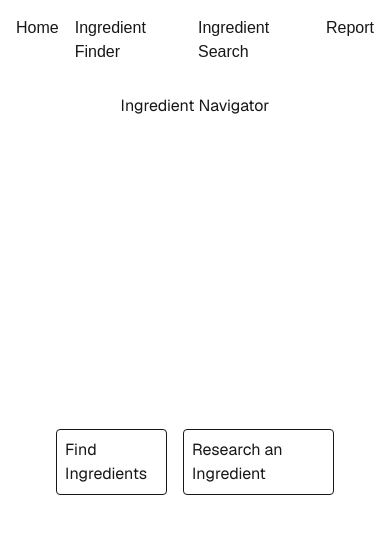
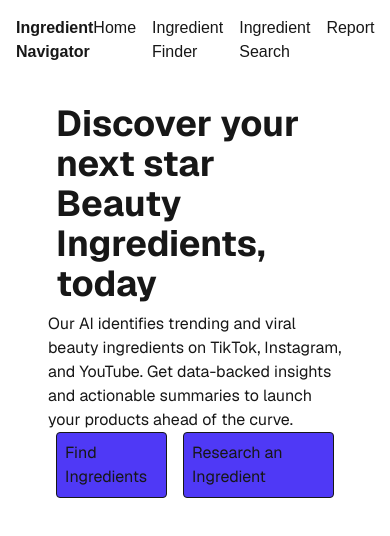
Before and after one commit to alisapromthep/ingredient-navigator, a Next.js app: page / in a window 390 px wide. Shown: the top 536 px of the page. Built offline with nearby package versions, Linux system fonts and the light colour scheme.

Commit message:
adjusted accent colors, added title and subtext to homepage

```diff
--- a/package.json
+++ b/package.json
@@ -18,8 +18,10 @@
   "devDependencies": {
     "@eslint/eslintrc": "^3",
     "@tailwindcss/postcss": "^4",
+    "autoprefixer": "^10.4.21",
     "eslint": "^9",
     "eslint-config-next": "15.3.2",
-    "tailwindcss": "^4"
+    "postcss": "^8.5.3",
+    "tailwindcss": "^4.1.7"
   }
 }
--- a/src/app/components/IngredientFinderForm/IngredientFinderForm.js
+++ b/src/app/components/IngredientFinderForm/IngredientFinderForm.js
@@ -52,7 +52,7 @@ export default function IngredientFinderForm() {
   return (
     <form
       onSubmit={handleSubmit}
-      className="space-y-4 p-6 bg-white shadow-md rounded-lg"
+      className="space-y-4 p-6 bg-indigo-100 shadow-md rounded-lg"
     >
       <h2 className="text-2xl font-bold mb-4 text-gray-800">
         Ingredient Finder
@@ -71,7 +71,7 @@ export default function IngredientFinderForm() {
           value={productCategory}
           onChange={(e) => setProductCategory(e.target.value)}
           required
-          className="mt-1 block w-full pl-3 pr-10 py-2 text-base text-gray-700 border-gray-300 focus:outline-none focus:ring-blue-500 focus:border-blue-500 sm:text-sm rounded-md"
+          className="mt-1 block w-full pl-3 pr-10 py-2 bg-white text-base text-gray-700 border-gray-300 focus:outline-none focus:ring-indigo-500 focus:border-indigo-500 sm:text-sm rounded-md"
         >
           <option value="">Select a category</option>
           <option value="hair">Hair</option>
@@ -95,7 +95,7 @@ export default function IngredientFinderForm() {
           value={productType}
           onChange={(e) => setProductType(e.target.value)}
           required
-          className="mt-1 block w-full pl-3 pr-10 py-2 text-base text-gray-700 border-gray-300 focus:outline-none focus:ring-blue-500 focus:border-blue-500 sm:text-sm rounded-md"
+          className="mt-1 block w-full pl-3 pr-10 py-2 bg-white text-base text-gray-700 border-gray-300 focus:outline-none focus:ring-indigo-500 focus:border-indigo-500 sm:text-sm rounded-md"
         >
           <option value="">Select type</option>
           <option value="water-based">Water-based</option>
@@ -118,7 +118,7 @@ export default function IngredientFinderForm() {
           value={productFunction}
           onChange={(e) => setProductFunction(e.target.value)}
           placeholder="e.g., provide deep hydration"
-          className="text-gray-700 mt-1 block w-full shadow-sm sm:text-sm border-gray-300 rounded-md p-2"
+          className="text-gray-700 bg-white mt-1 block w-full shadow-sm sm:text-sm border-gray-300 rounded-md p-2"
         />
       </div>
 
@@ -129,7 +129,7 @@ export default function IngredientFinderForm() {
           type="checkbox"
           checked={includeClinicalStudies}
           onChange={(e) => setIncludeClinicalStudies(e.target.checked)}
-          className="h-4 w-4 text-blue-600 focus:ring-blue-500 border-gray-300 rounded"
+          className="h-4 w-4 text-indigo-600 focus:ring-indigo-500 border-gray-300 rounded"
         />
         <label
           htmlFor="includeClinicalStudies"
@@ -154,7 +154,7 @@ export default function IngredientFinderForm() {
           onChange={(e) => setNumIngredients(parseInt(e.target.value))}
           min="1"
           max="10"
-          className="text-gray-700 mt-1 block w-full shadow-sm sm:text-sm border-gray-300 rounded-md p-2"
+          className="text-gray-700 bg-white mt-1 block w-full shadow-sm sm:text-sm border-gray-300 rounded-md p-2"
         />
       </div>
 
@@ -165,7 +165,7 @@ export default function IngredientFinderForm() {
           type="checkbox"
           checked={connectToMarketTrend}
           onChange={(e) => setConnectToMarketTrend(e.target.checked)}
-          className="h-4 w-4 text-blue-600 focus:ring-blue-500 border-gray-300 rounded"
+          className="h-4 w-4 text-indigo-600 focus:ring-indigo-500 border-gray-300 rounded"
         />
         <label
           htmlFor="connectToMarketTrend"
@@ -178,7 +178,7 @@ export default function IngredientFinderForm() {
       <button
         type="submit"
         disabled={loading}
-        className="bg-blue-500 text-white p-2 rounded"
+        className="bg-indigo-600 text-white p-2 rounded"
       >
         {loading ? "Submitting..." : "Find Ingredients"}
       </button>
--- a/src/app/components/Navbar/Navbar.js
+++ b/src/app/components/Navbar/Navbar.js
@@ -9,12 +9,17 @@ function Navbar() {
     { name: "Report", href: "/reports" },
   ];
   return (
-    <nav className="flex justify-end gap-4">
-      {navigators.map((item, i) => (
-        <Link className="" key={i} href={item.href}>
-          {item.name}
-        </Link>
-      ))}
+    <nav className="flex justify-between">
+      <div>
+        <h2 className="font-bold">Ingredient Navigator</h2>
+      </div>
+      <div className="flex gap-4">
+        {navigators.map((item, i) => (
+          <Link className="" key={i} href={item.href}>
+            {item.name}
+          </Link>
+        ))}
+      </div>
     </nav>
   );
 }
--- a/src/app/layout.js
+++ b/src/app/layout.js
@@ -22,7 +22,7 @@ export default function RootLayout({ children }) {
   return (
     <html lang="en">
       <body
-        className={`m-4 ${geistSans.variable} ${geistMono.variable} antialiased`}
+        className={`bg-indigo-100 m-4 ${geistSans.variable} ${geistMono.variable} antialiased `}
       >
         <PerplexityProvider>
           <Navbar />
--- a/src/app/page.js
+++ b/src/app/page.js
@@ -2,14 +2,24 @@ import Link from "next/link";
 
 export default function Home() {
   return (
-    <div className="grid grid-rows-[20px_1fr_20px] items-center justify-items-center min-h-screen p-8 pb-20 gap-16 sm:p-20 font-[family-name:var(--font-geist-sans)]">
-      <h1>Ingredient Navigator</h1>
+    <div className="grid items-center justify-items-center p-8 pb-20 sm:p-20 font-[family-name:var(--font-geist-sans)]">
+      <h1 className="font-bold text-4xl m-2">
+        Discover your next star Beauty Ingredients, today
+      </h1>
+      <p>
+        Our AI identifies trending and viral beauty ingredients on TikTok,
+        Instagram, and YouTube. Get data-backed insights and actionable
+        summaries to launch your products ahead of the curve.
+      </p>
       <div className="flex justify-between">
-        <Link className="border p-2 mx-2 rounded" href="/ingredient-finder">
+        <Link
+          className="border p-2 mx-2 rounded bg-indigo-600"
+          href="/ingredient-finder"
+        >
           Find Ingredients
         </Link>
         <Link
-          className="border p-2 mx-2 rounded"
+          className="border p-2 mx-2 rounded bg-indigo-600"
           href="/ingredient-deep-search"
         >
           Research an Ingredient
```
Also changed, not shown: 1 other file (tests, documents, lock files or other folders).
